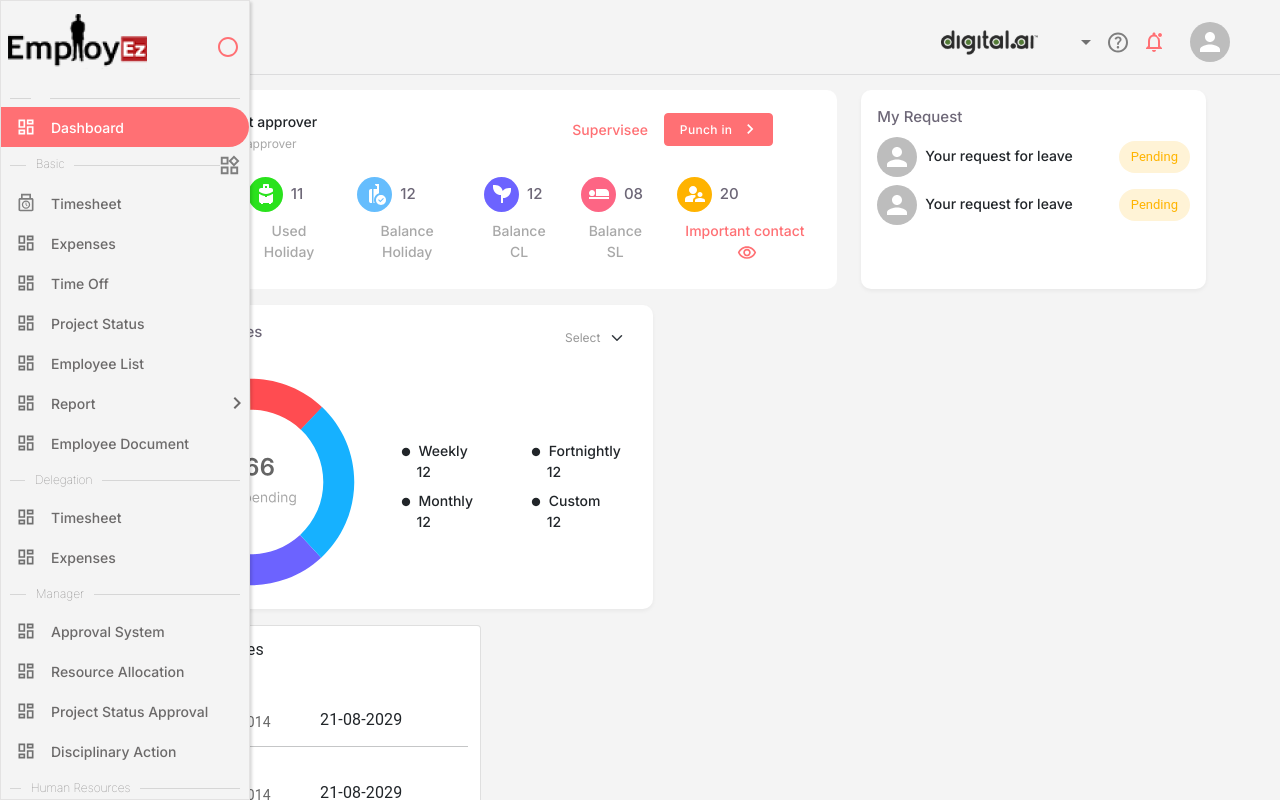
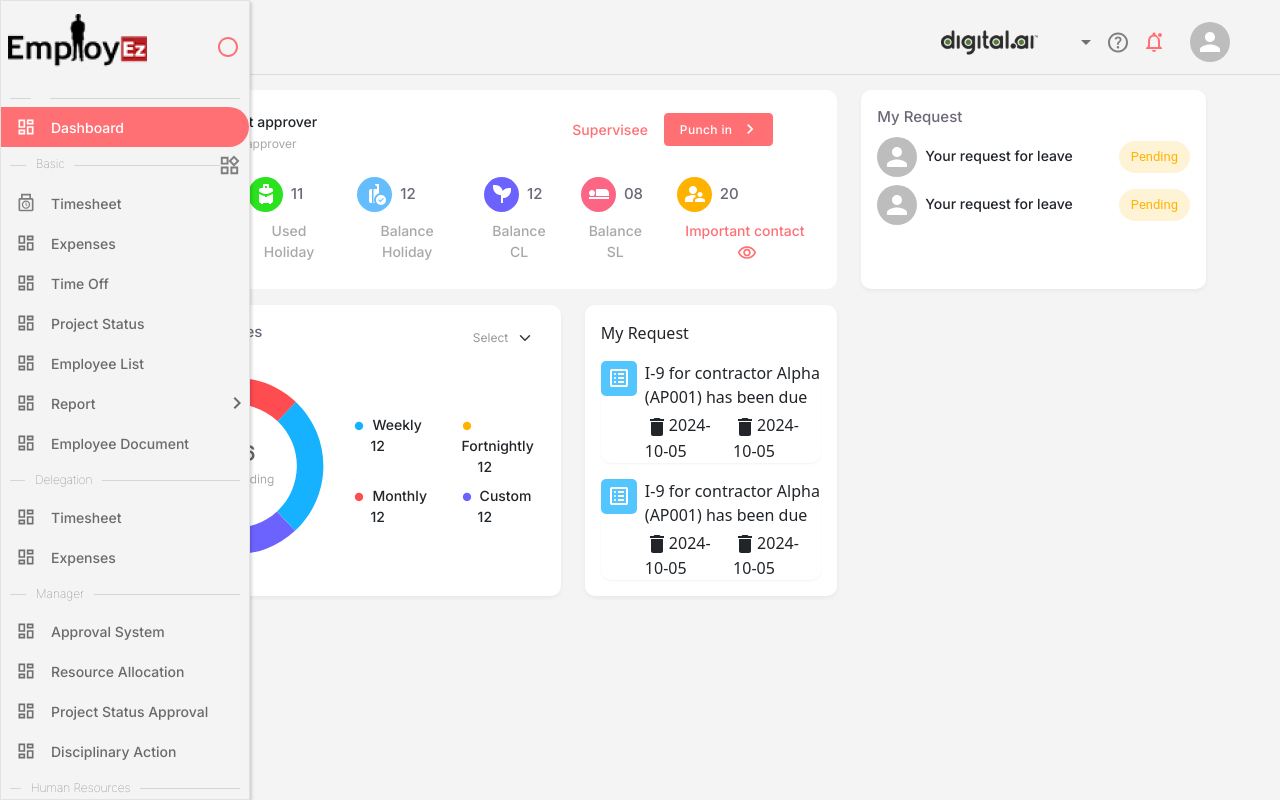
Before and after one commit to Praba31-1993/Employeez, a Next.js app: page /dashboard in a window 1280 px wide. Shown: the top 800 px of the page. Built offline with nearby package versions, Linux system fonts and the light colour scheme.

Commit message:
todolist

```diff
--- a/app/dashboard/page.tsx
+++ b/app/dashboard/page.tsx
@@ -17,92 +17,54 @@ const Dashboard = () => {
   const [isOpen, setIsOpen] = useState(false);
   const useColors = Colors();
 
-
   return (
-
     <Sidebar>
       <div className="container-fluid my-3">
         <div className="row ">
           {/* Profiles Card Section */}
           <div className="col-12 mb-3 col-md-8">
-                        <div className="dashboardcard  h-100  p-3" >
+            <div className="dashboardcard  h-100  p-3">
               <ProfilesCard />
             </div>
           </div>
           {/* List Card Section */}
           <div className="col-12 mb-3 col-md-4">
-                        <div className=" dashboardcard  p-3 h-100" style={{border:useColors.border,boxShadow:useColors.boxshadow}}>
+            <div
+              className=" dashboardcard  p-3 h-100"
+              style={{
+                border: useColors.border,
+                boxShadow: useColors.boxshadow,
+              }}
+            >
               <ListCard />
             </div>
           </div>
-                    <div className=" col-12 mb-3 col-md-6 " >
-                        <div className="dashboardcard p-3 h-100" style={{border:useColors.border,boxShadow:useColors.boxshadow}}>
+          <div className=" col-12 mb-3 col-md-5 ">
+            <div
+              className="dashboardcard p-3 h-100"
+              style={{
+                border: useColors.border,
+                boxShadow: useColors.boxshadow,
+              }}
+            >
               <Pendinginvoice />
             </div>
+          </div>
+          <div className=" col-12 mb-3 col-md-3 ">
+            <div
+              className="dashboardcard p-3 h-100"
+              style={{
+                border: useColors.border,
+                boxShadow: useColors.boxshadow,
+              }}
+            >
+              <ToDoList />
+            </div>
+          </div>
+        </div>
+
 
       </div>
-                </div>
-                {/* Second Row */}
-
-                <div className="row">
-                    {/* Profiles Card Section */}
-
-
-                    <div className="card col-12 col-md-4">
-                        <ListItem>
-                            <ListItemText primary="Pending invoices" />
-                        </ListItem>
-                        {[1, 2, 3, 4].map((list: any) => (
-                            <div key={list}>
-                                <ListItem>
-                                    <ListItemAvatar>
-                                        <Avatar>
-                                            <ImageIcon />
-                                        </Avatar>
-                                    </ListItemAvatar>
-                                    <ListItemText primary="Photos" secondary="Jan 9, 2014" />
-                                    <ListItemText sx={{ mt: 3 }}>21-08-2029</ListItemText>
-                                </ListItem>
-                                <Divider />
-                            </div>
-                        ))}
-                    </div>
-
-                    {/* <div className="card col-12 col-md-4">
-                        <ListItem>
-                            <ListItemText primary="Pending invoices" />
-                        </ListItem>
-                        {[1, 2, 3, 4].map((list: any) => (
-                            <div key={list}>
-                                <ListItem>
-                                    <ListItemAvatar>
-                                        <Avatar>
-                                            <ImageIcon />
-                                        </Avatar>
-                                    </ListItemAvatar>
-                                    <ListItemText primary="Photos" secondary="Jan 9, 2014" />
-                                    <ListItemText>21-08-2029</ListItemText>
-                                </ListItem>
-                                <Divider />
-                            </div>
-                        ))}
-                    </div> */}
-                </div>
-                {/* <div className="row">
-                    <div className="col-12 col-md-6">
-                        <div className="d-flex gap-3">
-                            <Cards />
-                            <Cards />
-                        </div>
-                        <div className="d-flex gap-3">
-                            <Cards />
-                            <Cards />
-                        </div>
-                    </div>
-                    <div className="col-12 col-md-6">B</div>
-                </div> */}
-            </div>
-
     </Sidebar>
   );
 };
--- a/app/reusableComponent/circle.tsx
+++ b/app/reusableComponent/circle.tsx
@@ -2,7 +2,7 @@ import React from "react";
 import CircleIcon from "@mui/icons-material/Circle";
 
 function Circle({fill}:any) {
-  return <CircleIcon className="roundDot" sx={{ fill: "fill" }} />;
+  return <CircleIcon className="roundDot" sx={{ fill: fill }} />;
 }
 
 export default Circle;
```
Lines whose indentation alone changed are shown as unchanged.
